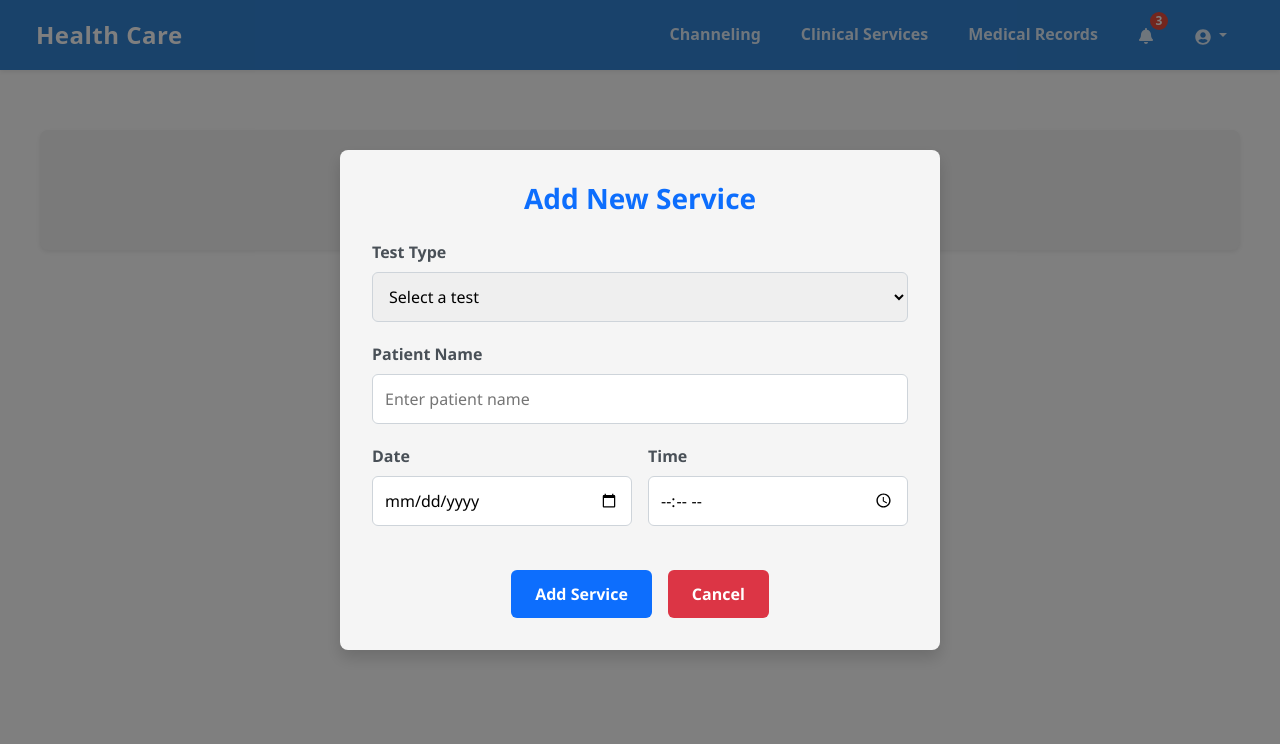
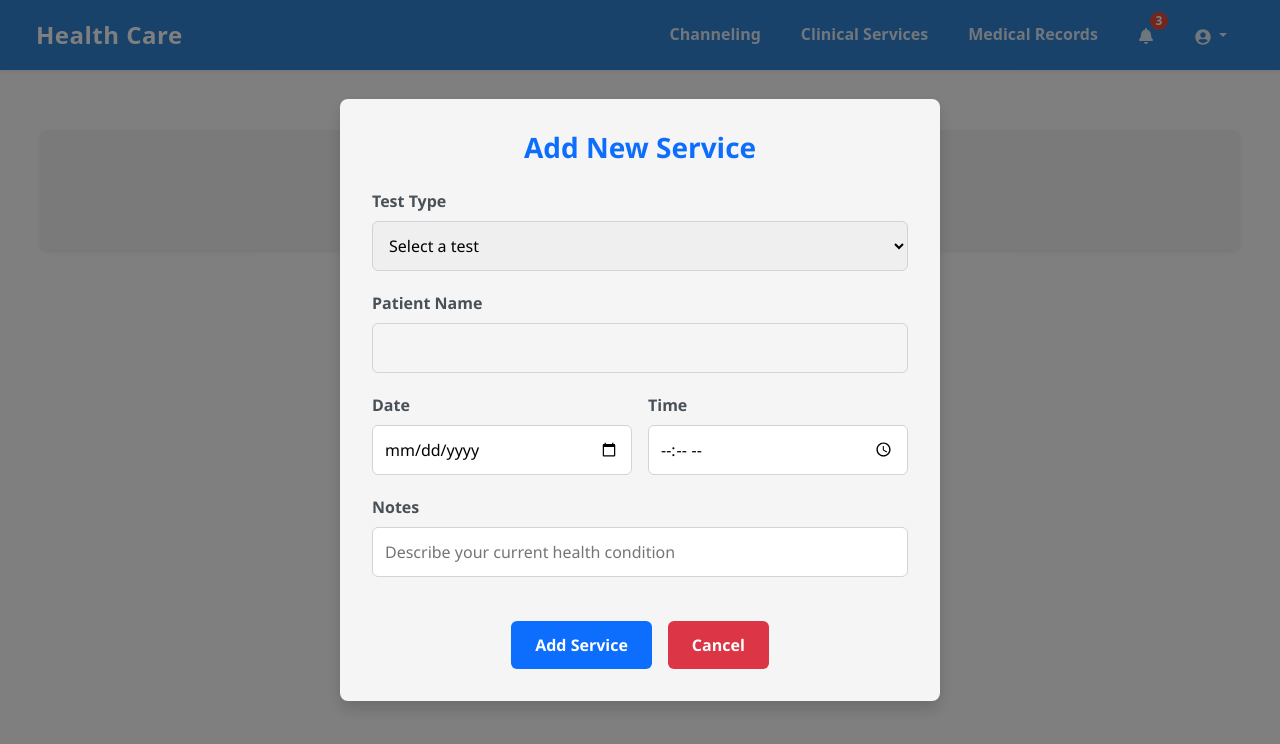
Before and after one commit to kavishka-wilagedara/healthcare-system, a React (Create React App) app in the folder frontend/: page /patient/dashboard/clinical-services in a window 1280 px wide. Both pictures are taken after a click on the button "Add New Service". Shown: the top 744 px of the page. Built offline with nearby package versions, Linux system fonts and the light colour scheme.

Commit message:
connect create new service with frontend

```diff
--- a/frontend/src/patient/Services.css
+++ b/frontend/src/patient/Services.css
@@ -171,6 +171,11 @@
 
 .form-row .form-group {
   flex: 1;
+}
+
+.readonly-input {
+  background-color: #f5f5f5;
+  cursor: not-allowed;
 }
 
 .service-buttons {
--- a/frontend/src/patient/Services.jsx
+++ b/frontend/src/patient/Services.jsx
@@ -44,8 +44,16 @@ const Services = () => {
   const [services, setServices] = useState([]);
   const [showServices, setShowServices] = useState(false);
   const [showHeader, setShowHeader] = useState(true);
+  const [newService, setNewservice] = useState({
+    name: "",
+    date: "",
+    time: "",
+    notes: "",
+    roomNum: "",
+  });
 
-  const patientId = user?.id;
+  const patientId = user?.patient?.patientId;
+  const patientFullName = user?.patient?.fullName;
 
   const getAllServiceByPatientId = async () => {
     try {
@@ -55,7 +63,6 @@ const Services = () => {
       console.log(response.data);
       setServices(response.data?.data);
       setShowServices(true);
-      // setShowServices(true);
       window.scrollTo({
         top: document.body.scrollHeight,
         behavior: "smooth",
@@ -79,7 +86,13 @@ const Services = () => {
     window.scrollTo({ top: document.body.scrollHeight, behavior: "smooth" });
   };
 
-  const handleInputChange = () => {};
+  const handleInputChange = (e) => {
+    const { name, value } = e.target;
+    setNewservice((prev) => ({
+      ...prev,
+      [name]: value,
+    }));
+  };
 
   const handleFormSubmit = () => {};
 
@@ -243,9 +256,9 @@ const Services = () => {
                   type="text"
                   id="patientName"
                   name="patientName"
-                  placeholder="Enter patient name"
-                  onChange={handleInputChange}
-                  required
+                  value={patientFullName}
+                  readOnly
+                  className="readonly-input"
                 />
               </div>
 
@@ -273,6 +286,18 @@ const Services = () => {
                 </div>
               </div>
 
+              <div className="form-group">
+                <label htmlFor="patientNotes">Notes</label>
+                <input
+                  type="text"
+                  id="patientNote"
+                  name="patientNote"
+                  placeholder="Describe your current health condition"
+                  onChange={handleInputChange}
+                  required
+                />
+              </div>
+
               <div className="service-buttons">
                 <button type="submit" className="service-submit-btn">
                   Add Service
```
